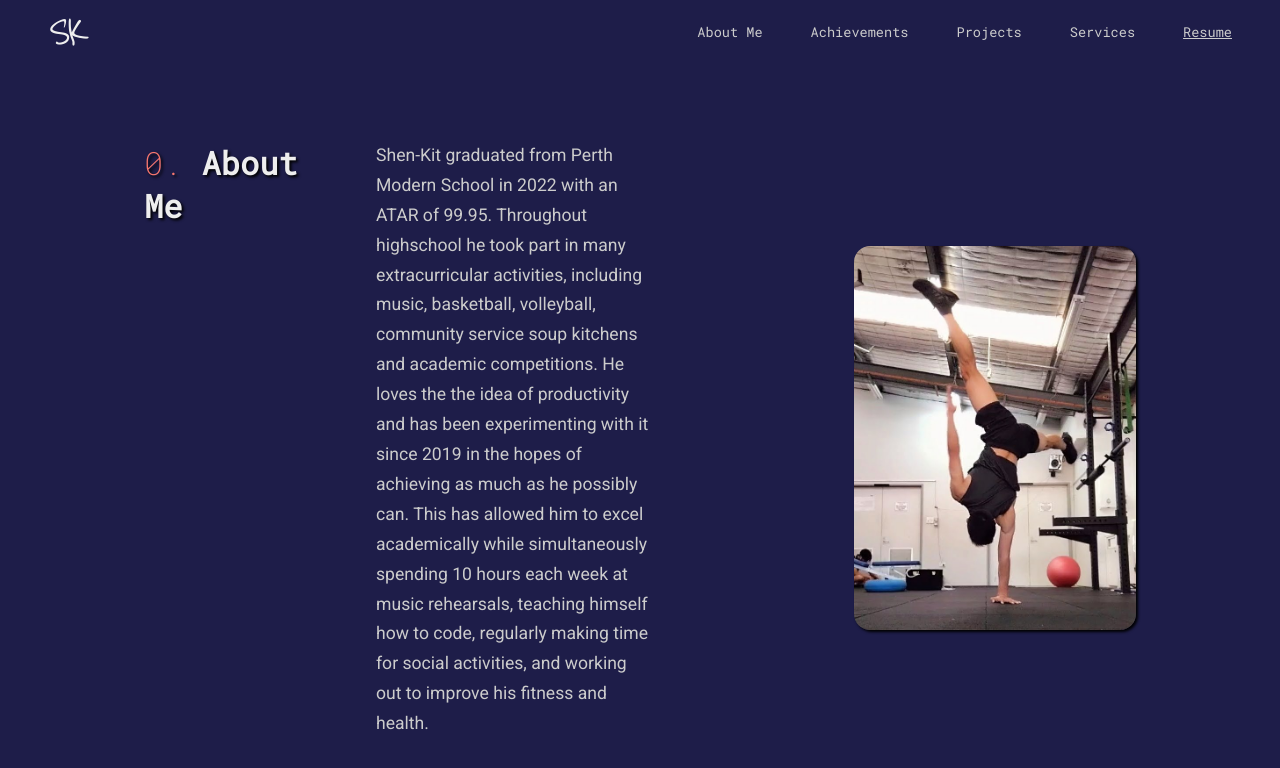
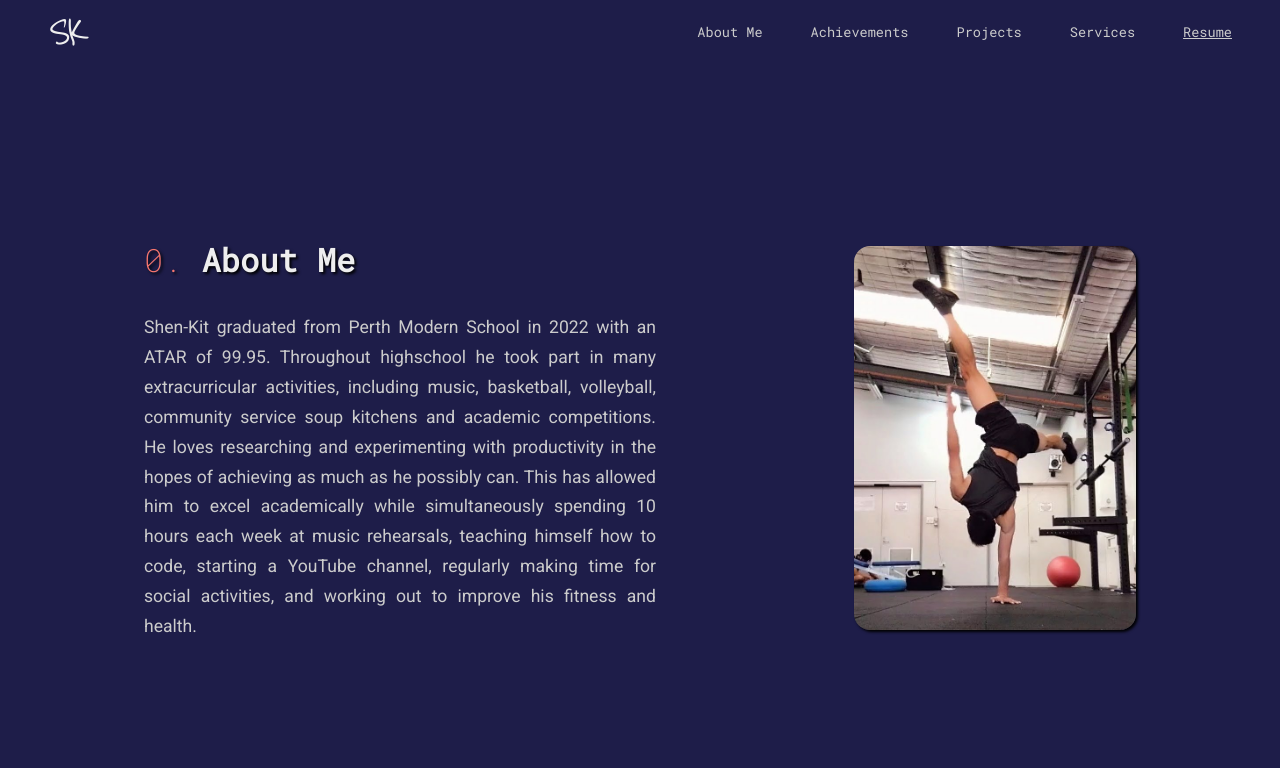
Before and after one commit to shen-kit/personal-website, a React (Create React App) app: page /about in a window 1280 px wide. Shown: the top 768 px of the page. Built offline with nearby package versions, Linux system fonts and the light colour scheme.

Commit message:
edited css and gave jsx tags classes so their styling does not affect the whole react app

```diff
--- a/src/components/Heading.js
+++ b/src/components/Heading.js
@@ -2,7 +2,9 @@ import classes from './Heading.module.css';
 
 function Heading(props) {
   return (
-    <h1><span>{props.number}.</span> {props.text}</h1>
+    <h1 className={classes.h1}>
+      <span className={classes.span}>{props.number}.</span> {props.text}
+    </h1>
   );
 }
 
--- a/src/components/Heading.module.css
+++ b/src/components/Heading.module.css
@@ -1,12 +1,12 @@
 @import url('https://fonts.googleapis.com/css2?family=Roboto+Mono:wght@200&display=swap');
 
-span {
+.span {
   color: var(--ACCENT-COLOR);
   font-family: 'Roboto Mono', monospace;
   font-weight: 200;
 }
 
-h1 {
+.h1 {
   color: var(--BRIGHT-COLOR);
   font-size: 2rem;
   font-family: 'Roboto Mono', monospace;
--- a/src/pages/About.js
+++ b/src/pages/About.js
@@ -8,8 +8,8 @@ function About() {
     <div className={classes.center}>
       <section>
         <Heading number='0' text='About Me' />
-        <p>
-             Shen-Kit graduated from Perth Modern School in 2022 with an ATAR of 99.95. Throughout highschool he took part in many extracurricular activities, including music, basketball, volleyball, community service soup kitchens and academic competitions. He loves the the idea of productivity and has been experimenting with it since 2019 in the hopes of achieving as much as he possibly can. This has allowed him to excel academically while simultaneously spending 10 hours each week at music rehearsals, teaching himself how to code, regularly making time for social activities, and working out to improve his fitness and health.
+        <p className={classes.p}>
+             Shen-Kit graduated from Perth Modern School in 2022 with an ATAR of 99.95. Throughout highschool he took part in many extracurricular activities, including music, basketball, volleyball, community service soup kitchens and academic competitions. He loves researching and experimenting with productivity in the hopes of achieving as much as he possibly can. This has allowed him to excel academically while simultaneously spending 10 hours each week at music rehearsals, teaching himself how to code, starting a YouTube channel, regularly making time for social activities, and working out to improve his fitness and health.
         </p>
       </section>
       <div>
--- a/src/pages/About.module.css
+++ b/src/pages/About.module.css
@@ -15,3 +15,7 @@
   object-position: 50% 50%;
   box-shadow: var(--SHADOW);
 }
+
+.p {
+  text-align: justify;
+}
--- a/src/pages/Projects.js
+++ b/src/pages/Projects.js
@@ -5,23 +5,23 @@ function Projects() {
   return (
     <div>
       <Heading number='2' text="Projects" />
-      <section>
+      <section className={classes.section}>
         <iframe src="https://www.youtube.com/embed/vpSjNAjYRa4?controls=1&amp;start=39" title="Bujo App Video" frameBorder="0" allow="accelerometer; autoplay; clipboard-write; encrypted-media; gyroscope; picture-in-picture; web-share" allowFullScreen></iframe>
-        <div  className={classes.right}>
-          <h2>Bujo App (2021)</h2>
+        <div>
+          <h2 className={classes.h2}>Bujo App (2021)</h2>
           <p>This was my final project for the CS50 Introduction to Computer Science course, written in HTML, CSS and Javascript, and using the Electron framework. Features include a daily planner with tasks and events, a monthly calendar, and a habit tracker which integrates with the calendar. This project taught me web-development skills, how to use npm, how to write responsive apps, and the importance of creating a thorough plan before starting to write any code.</p>
         </div>
       </section>
 
-      <section className={classes.sectionTextFirst}>
-        <div  className={classes.right}>
-          <h2>Life is Short (2020)</h2>
+      <section className={classes.section}>
+        <div>
+          <h2 className={classes.h2}>Life is Short (2020)</h2>
           <p>In 2020 I challenged myself to make and release a game to the public in only 4 weeks (while school was on). This survival game was the result -  it was made in Unity and features a flexible weapon system and various enemies, as well as some unique mechanics. While it is far from polished, I was extremely happy what I accomplished in 4 weeks, and this video documents the process of making the game.</p>
         </div>
         <iframe src="https://www.youtube.com/embed/k9yz5tZ35-k" title="YouTube video player" frameBorder="0" allow="accelerometer; autoplay; clipboard-write; encrypted-media; gyroscope; picture-in-picture; web-share" allowFullScreen></iframe>
       </section>
 
-      <h2>CLI Password Manager (2023)</h2>
+      <h2 className={classes.h2}>CLI Password Manager (2023)</h2>
       <p className={classes.lastParagraph}>I've made several password managers over the years, the most recent one in 2023 in Python using the Cryptography library for security. I decided to make it to learn a the basics of cryptography and to refresh my knowledge of databases (I used sqlite3). Additionally, I enjoy working in the terminal so didn't want a GUI password manager. Functionality includes setting a master password which is then encrypted, adding/editing/deleting new services, listing all stored services, and resetting the database. While this wasn't very challenging to build, it is the project which I use the most in my daily life.</p>
     </div>
   );
--- a/src/pages/Projects.module.css
+++ b/src/pages/Projects.module.css
@@ -1,15 +1,15 @@
-section {
+.section {
   display: grid;
   grid-template-columns: 5fr 7fr;
   gap: 2rem;
   margin: 3rem 0;
 }
 
-.sectionTextFirst {
+.section:last-of-type {
   grid-template-columns: 7fr 5fr;
 }
 
-h2 {
+.h2 {
   margin-top: 0;
 }
 
```
